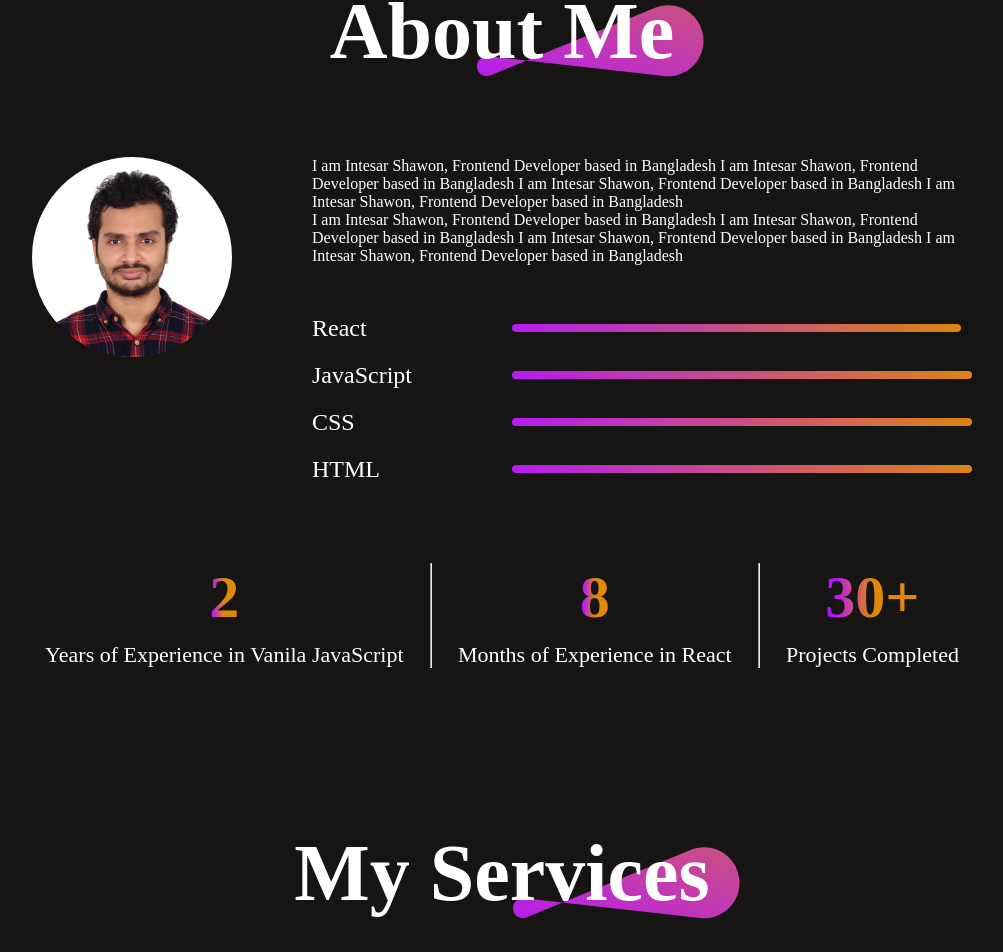
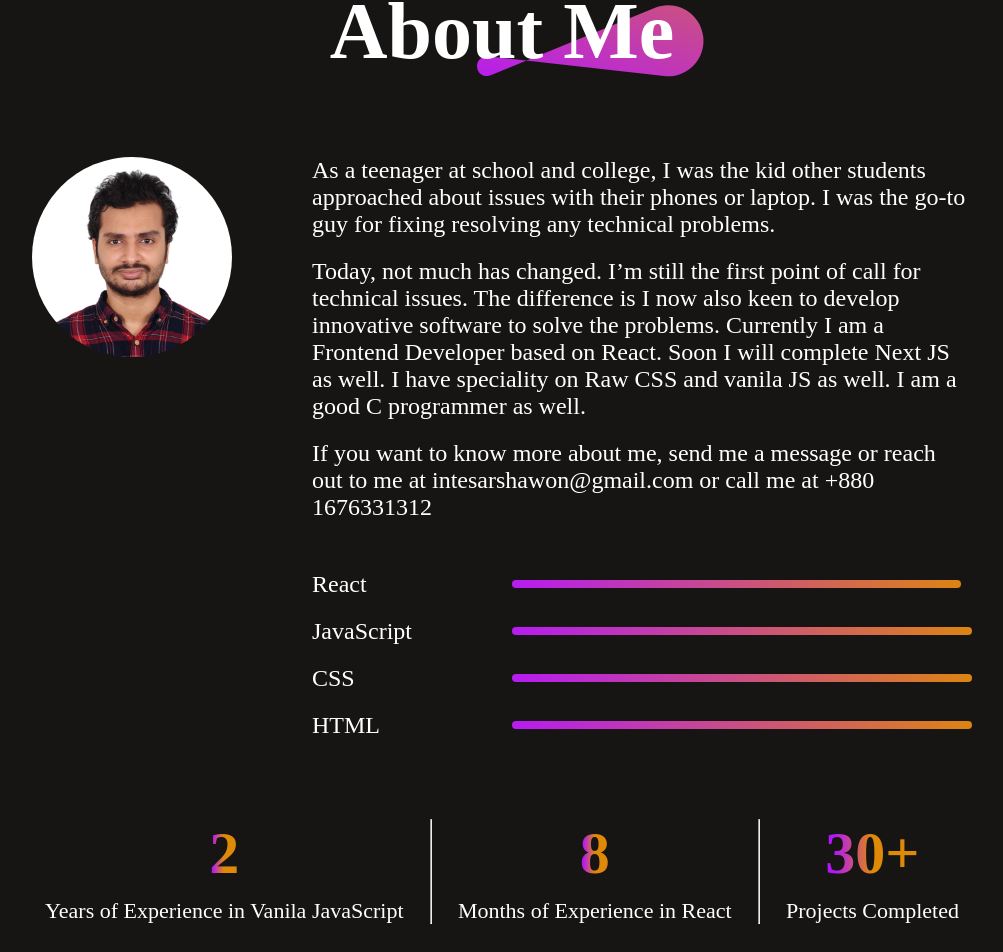
Before and after one commit to INTESARSHAWON/Portfolio, a React (Vite) app: page / in a window 1280 px wide. Shown: the part 1329-2281 px from the top of the page, without its empty margins (138-1141 px from the left). Built offline with nearby package versions, Linux system fonts and the light colour scheme.

Commit message:
fix about me

```diff
--- a/src/Components/About/About.css
+++ b/src/Components/About/About.css
@@ -40,7 +40,7 @@
     gap: 50px;
 }
 
-.about-pera{
+.about-para{
     display: flex;
     flex-direction: column;
     gap: 20px;
--- a/src/Components/About/About.jsx
+++ b/src/Components/About/About.jsx
@@ -17,8 +17,9 @@ const About = () => {
             </div>
             <div className='about-right'>
                 <div className='about-para'>
-                    <p>I am Intesar Shawon, Frontend Developer based in Bangladesh I am Intesar Shawon, Frontend Developer based in Bangladesh I am Intesar Shawon, Frontend Developer based in Bangladesh I am Intesar Shawon, Frontend Developer based in Bangladesh</p>
-                    <p>I am Intesar Shawon, Frontend Developer based in Bangladesh I am Intesar Shawon, Frontend Developer based in Bangladesh I am Intesar Shawon, Frontend Developer based in Bangladesh I am Intesar Shawon, Frontend Developer based in Bangladesh</p>
+                    <p>As a teenager at school and college, I was the kid other students approached about issues with their phones or laptop. I was the go-to guy for fixing resolving any technical problems. </p>
+                    <p>Today, not much has changed. I’m still the first point of call for technical issues. The difference is I now also keen to develop innovative software to solve the problems. Currently I am a Frontend Developer based on React. Soon I will complete Next JS as well. I have speciality on Raw CSS and vanila JS as well. I am a good C programmer as well.</p>
+                    <p>If you want to know more about me, send me a message or reach out to me at intesarshawon@gmail.com or call me at +880 1676331312</p>
                 </div>
                 <div className='about-skills'>
                     <div className='about-skill'>
```
